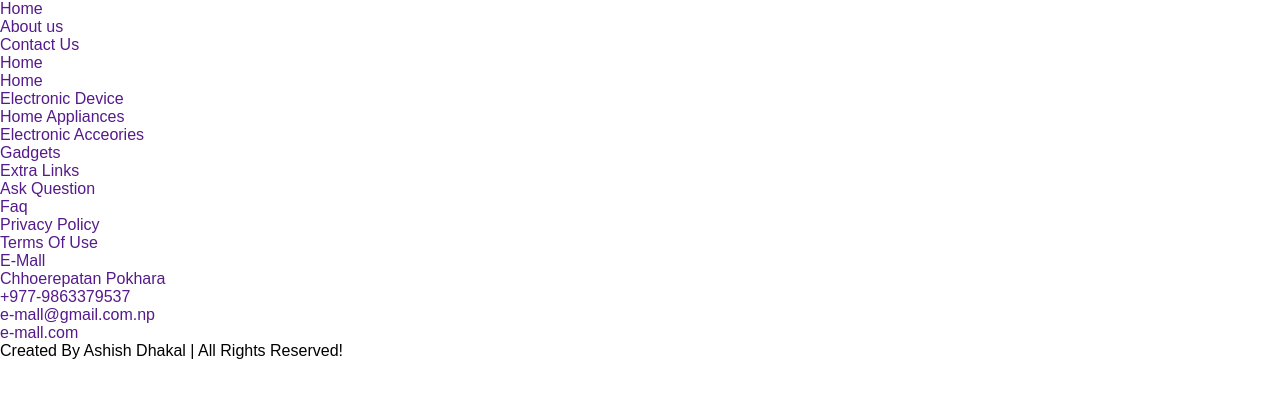
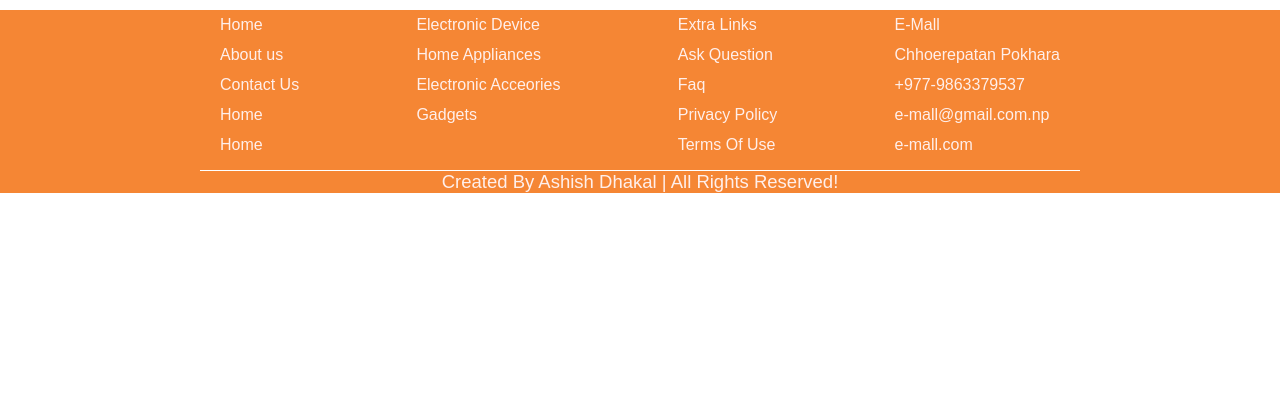
Before and after one commit to Ashish-Dhakal/Ecommerce, a PHP site: page /ecommerce/footer.php in a window 1280 px wide. Shown: the top 398 px of the page. Run offline with PHP 8.4, Linux system fonts and the light colour scheme.

Commit message:
footer css compleated

```diff
--- a/resources/css/index.css
+++ b/resources/css/index.css
@@ -304,3 +304,76 @@ box-shadow: 0px 2px 21px -2px rgba(150, 150, 150, 0.73)
 }
 
 /* product display ends here */
+
+/* every category page search bar css starts here */
+.search-form{
+    padding-left: 100px;
+    padding-right: 100px;
+    height: 53px;
+    text-align: center;
+    background: var(--light_wihite);
+    margin-bottom: 10px;
+}
+.search-form form{
+    margin: 15px;
+    display: flex;
+    justify-content: space-between;
+    padding-left: 50px;
+    padding-right: 50px;
+}
+.search-form form .input_field , .search-btn{
+    font-size: 15px;
+    font-weight: 500;
+}
+.search-form form .in-f{
+    padding-right: 10px;
+}
+
+/* every category page search bar css ends here */
+
+
+/* footer css start here */
+
+.footer-content{
+    padding-left:200px ;
+    padding-right:200px ;
+    margin-top:10px ;
+    background: var(--maincoloor);
+}
+.footer-content .column-collection{
+    display: flex;
+    justify-content: space-between;
+    color: var(--light_wihite);
+    padding-left:20px ;
+    padding-right:20px ;
+}
+
+
+
+.footer-content .column-one>ul , .column-two>ul ,  .column-three>ul , .column-four>ul{
+    line-height: 30px;
+    list-style: none;
+    color: var(--light_wihite);
+}
+
+.footer-content .column-collection li a{
+    color: var(--light_wihite);
+}
+
+
+.footer-content .credit{
+font-size:18.5px;
+font-weight: 500;
+text-align: center;
+margin-top: 10px;
+border-top:1px solid var(--white);
+color: var(--light_wihite);
+}
+
+
+
+
+
+
+
+/* footer css ends here */
```
